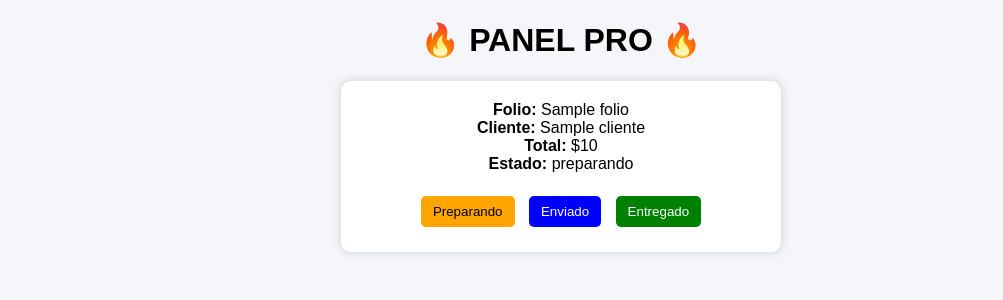
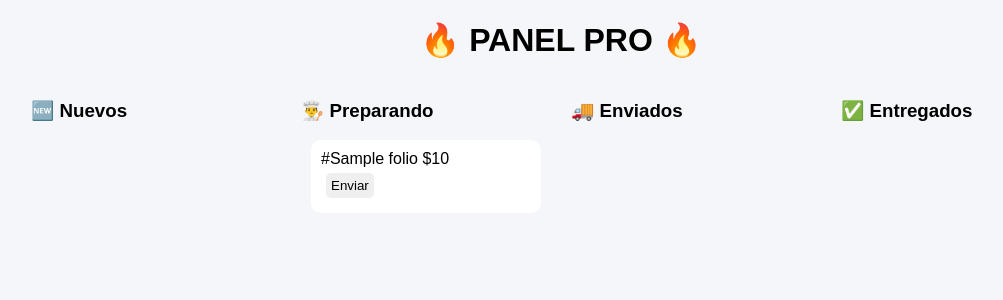
Before and after one commit to raudalespenalozadiegoadolfo-sketch/bot-whatsapp, a Flask app: page /panel in a window 1280 px wide. Shown: the top 300 px of the page, without its empty margins (79-1082 px from the left). Run offline with Flask 3, Linux system fonts and the light colour scheme; a database or web service that is not in the repository returns one stand-in record (values such as "Sample title"); some libraries are stand-ins or nearby versions.

Commit message:
panel.html

```diff
--- a/templates/panel.html
+++ b/templates/panel.html
@@ -1,54 +1,68 @@
 <!DOCTYPE html>
 <html>
 <head>
-    <title>Panel PRO</title>
-    <meta http-equiv="refresh" content="5">
-    <style>
-        body {
-            font-family: Arial;
-            background: #f4f6f9;
-            text-align: center;
-        }
-        .card {
-            background: white;
-            margin: 20px auto;
-            padding: 20px;
-            width: 400px;
-            border-radius: 10px;
-            box-shadow: 0 0 10px #ccc;
-        }
-        button {
-            margin: 5px;
-            padding: 8px 12px;
-            border: none;
-            border-radius: 5px;
-            cursor: pointer;
-        }
-        .prep { background: orange; }
-        .env { background: blue; color: white; }
-        .ent { background: green; color: white; }
-    </style>
+<meta http-equiv="refresh" content="5">
+<style>
+body{font-family:Arial;background:#f4f6f9}
+.grid{display:flex;gap:20px;justify-content:center}
+.col{width:250px}
+.card{background:white;padding:10px;margin:10px;border-radius:10px}
+button{margin:5px;padding:5px;border:none;border-radius:5px}
+</style>
 </head>
+
 <body>
 
-<h1>🔥 PANEL PRO 🔥</h1>
+<h1 style="text-align:center;">🔥 PANEL PRO 🔥</h1>
 
-{% if pedidos %}
-    {% for p in pedidos %}
-    <div class="card">
-        <b>Folio:</b> {{p.folio}}<br>
-        <b>Cliente:</b> {{p.cliente}}<br>
-        <b>Total:</b> ${{p.total}}<br>
-        <b>Estado:</b> {{p.estado}}<br><br>
+<div class="grid">
 
-        <button class="prep">Preparando</button>
-        <button class="env">Enviado</button>
-        <button class="ent">Entregado</button>
-    </div>
-    {% endfor %}
-{% else %}
-    <p>⚠️ No hay pedidos</p>
-{% endif %}
+<div class="col">
+<h3>🆕 Nuevos</h3>
+{% for p in pedidos if p.estado=='nuevo' %}
+<div class="card">
+#{{p.folio}} ${{p.total}}<br>
+<button onclick="cambiar('{{p.folio}}','preparando')">Preparar</button>
+</div>
+{% endfor %}
+</div>
+
+<div class="col">
+<h3>👨‍🍳 Preparando</h3>
+{% for p in pedidos if p.estado=='preparando' %}
+<div class="card">
+#{{p.folio}} ${{p.total}}<br>
+<button onclick="cambiar('{{p.folio}}','enviado')">Enviar</button>
+</div>
+{% endfor %}
+</div>
+
+<div class="col">
+<h3>🚚 Enviados</h3>
+{% for p in pedidos if p.estado=='enviado' %}
+<div class="card">
+#{{p.folio}} ${{p.total}}<br>
+<button onclick="cambiar('{{p.folio}}','entregado')">Entregar</button>
+</div>
+{% endfor %}
+</div>
+
+<div class="col">
+<h3>✅ Entregados</h3>
+{% for p in pedidos if p.estado=='entregado' %}
+<div class="card">
+#{{p.folio}} ${{p.total}}
+</div>
+{% endfor %}
+</div>
+
+</div>
+
+<script>
+function cambiar(folio, estado){
+fetch(/estado/${folio}/${estado}).then(()=>location.reload())
+}
+</script>
 
 </body>
 </html>
```
